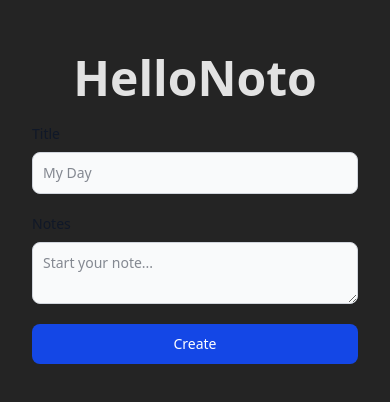
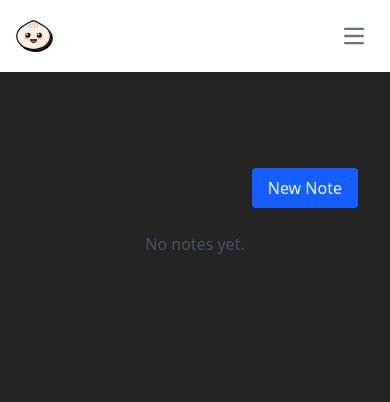
Before and after one commit to tyler-d-barrett/note-taking-training-project, a React (Vite) app: page / in a window 390 px wide. Shown: the top 402 px of the page. Built offline with nearby package versions, Linux system fonts and the light colour scheme.

Commit message:
implement local state and dialog

```diff
--- a/src/AddNote.tsx
+++ b/src/AddNote.tsx
@@ -1,40 +1,30 @@
 import type { NewNote, Note } from "./shared/note";
 import { useState } from "react";
 
-export function AddNote() {
+export function AddNote({
+  onCreate,
+}: {
+  onCreate: (n: NewNote) => Promise<void> | void;
+}) {
   const [submitting, setSubmitting] = useState(false);
   const [error, setError] = useState<string | null>(null);
-  const [created, setCreated] = useState<Note | null>(null);
 
   async function onSubmit(e: React.FormEvent<HTMLFormElement>) {
     e.preventDefault();
     setError(null);
-    setCreated(null);
-    setSubmitting(true);
 
     const form = e.currentTarget;
     const fd = new FormData(form);
-    const payload = {
+    const payload: NewNote = {
       title: String(fd.get("title") ?? "").trim(),
       body: String(fd.get("body") ?? "").trim(),
-    } satisfies NewNote;
+    };
 
     try {
-      const res = await fetch("/api/notes", {
-        method: "POST",
-        headers: { "content-type": "application/json" },
-        body: JSON.stringify(payload),
-      });
-
-      if (!res.ok) {
-        const msg = await res.text();
-        throw new Error(msg || `Request failed: ${res.status}`);
-      }
-
-      const note: Note = await res.json();
-      setCreated(note);
+      setSubmitting(true);
+      await onCreate(payload);
       form.reset();
-    } catch (err: unknown) {
+    } catch (err) {
       setError(err instanceof Error ? err.message : "Unknown error");
     } finally {
       setSubmitting(false);
@@ -80,11 +70,6 @@ export function AddNote() {
       </button>
 
       {error && <p className="mt-3 text-sm text-red-600">{error}</p>}
-      {created && (
-        <pre className="mt-3 rounded bg-gray-100 p-3 text-xs dark:bg-gray-800 dark:text-gray-100 overflow-x-auto">
-          {JSON.stringify(created, null, 2)}
-        </pre>
-      )}
     </form>
   );
 }
--- a/src/App.tsx
+++ b/src/App.tsx
@@ -1,14 +1,89 @@
+import { useState, useEffect, useRef } from "react";
 import { AddNote } from "./AddNote";
 import { APITester } from "./APITester";
 import "./index.css";
 
 import logo from "./logo.svg";
-import reactLogo from "./react.svg";
+import type { NewNote, Note } from "./shared/note";
 
 export function App() {
+  const [notes, setNotes] = useState<Note[]>([]);
+  const dlgRef = useRef<HTMLDialogElement>(null);
+
+  async function createNote(input: NewNote) {
+    const res = await fetch("/api/notes", {
+      method: "POST",
+      headers: { "content-type": "application/json" },
+      body: JSON.stringify(input),
+    });
+
+    if (!res.ok) throw new Error(await res.text());
+
+    const note: Note = await res.json();
+    setNotes((prev) => [note, ...prev]);
+  }
+
+  const openDialog = () => dlgRef.current?.showModal();
+  const closeDialog = () => dlgRef.current?.close();
+  // useEffect(() => {
+  //   console.log("notes changed:", notes);
+  // }, [notes]);
+
   return (
-    <div className="max-w-7xl mx-auto p-8 text-center relative z-10">
-      {/* <div className="flex justify-center items-center gap-8 mb-8">
+    <div>
+      <nav className="bg-white border-gray-200 dark:bg-gray-900">
+        <div className="max-w-7xl flex flex-wrap items-center justify-between mx-auto p-4">
+          <a
+            href="#"
+            className="flex items-center space-x-3 rtl:space-x-reverse"
+          >
+            <img src={logo} className="h-8" alt="Flowbite Logo" />
+            <span className="self-center text-2xl font-semibold whitespace-nowrap dark:text-white">
+              HelloNoto
+            </span>
+          </a>
+          <button
+            data-collapse-toggle="navbar-default"
+            type="button"
+            className="inline-flex items-center p-2 w-10 h-10 justify-center text-sm text-gray-500 rounded-lg md:hidden hover:bg-gray-100 focus:outline-none focus:ring-2 focus:ring-gray-200 dark:text-gray-400 dark:hover:bg-gray-700 dark:focus:ring-gray-600"
+            aria-controls="navbar-default"
+            aria-expanded="false"
+          >
+            <span className="sr-only">Open main menu</span>
+            <svg
+              className="w-5 h-5"
+              aria-hidden="true"
+              xmlns="http://www.w3.org/2000/svg"
+              fill="none"
+              viewBox="0 0 17 14"
+            >
+              <path
+                stroke="currentColor"
+                strokeLinecap="round"
+                strokeLinejoin="round"
+                strokeWidth="2"
+                d="M1 1h15M1 7h15M1 13h15"
+              />
+            </svg>
+          </button>
+          <div className="hidden w-full md:block md:w-auto" id="navbar-default">
+            <ul className="font-medium flex flex-col p-4 md:p-0 mt-4 border border-gray-100 rounded-lg bg-gray-50 md:flex-row md:space-x-8 rtl:space-x-reverse md:mt-0 md:border-0 md:bg-white dark:bg-gray-800 md:dark:bg-gray-900 dark:border-gray-700">
+              <li>
+                <a
+                  href="#"
+                  className="block py-2 px-3 text-white bg-blue-700 rounded-sm md:bg-transparent md:text-blue-700 md:p-0 dark:text-white md:dark:text-blue-500"
+                  aria-current="page"
+                >
+                  Home
+                </a>
+              </li>
+            </ul>
+          </div>
+        </div>
+      </nav>
+
+      <div className="max-w-7xl mx-auto p-8 text-center relative z-10">
+        {/* <div className="flex justify-center items-center gap-8 mb-8">
         <img
           src={logo}
           alt="Bun Logo"
@@ -20,10 +95,53 @@ export function App() {
           className="h-24 p-6 transition-all duration-300 hover:drop-shadow-[0_0_2em_#61dafbaa] animate-[spin_20s_linear_infinite]"
         />
       </div> */}
+        {/* {notes.length == 0 && <AddNote onCreate={createNote} />} */}
+      </div>
+      <div className="max-w-7xl mx-auto p-8 relative z-10">
+        <div className="flex justify-end">
+          <button
+            onClick={openDialog}
+            className="rounded bg-blue-600 px-4 py-2 text-white hover:bg-blue-700"
+          >
+            New Note
+          </button>
+        </div>
 
-      <h1 className="text-5xl font-bold my-4 leading-tight">HelloNoto</h1>
+        {/* your existing list / empty state */}
+        {notes.length === 0 && (
+          <p className="mt-6 text-center text-slate-600">No notes yet.</p>
+        )}
+      </div>
 
-      <AddNote />
+      {/* Modal */}
+      <dialog
+        ref={dlgRef}
+        className="rounded-lg p-0 w-full max-w-md shadow-xl backdrop:opacity-50"
+      >
+        <div className="p-6">
+          <div className="mb-4 flex items-center justify-between">
+            <h2 className="text-lg font-semibold">Create Note</h2>
+            <button
+              onClick={closeDialog}
+              className="rounded px-2 py-1 text-sm text-slate-600 hover:bg-slate-100"
+            >
+              ✕
+            </button>
+          </div>
+
+          <AddNote
+            onCreate={async (n) => {
+              await createNote(n); // make note server-side (echo) + add to state
+              closeDialog(); // then close the modal
+            }}
+          />
+        </div>
+
+        {/* optional: click outside / ESC already supported by <dialog> */}
+        <form method="dialog" className="hidden">
+          <button>close</button>
+        </form>
+      </dialog>
     </div>
   );
 }
```
